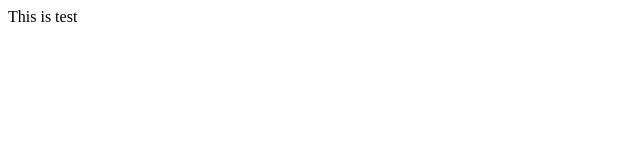
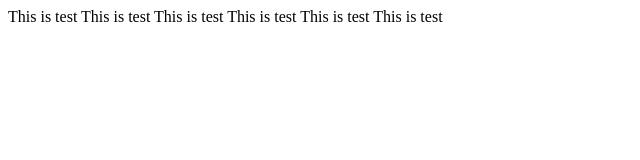
Before and after one commit to FarhanRashid886/JS_basics, a plain HTML site: page index.html in a window 1280 px wide. Shown: the whole page, without its empty margins (0-640 px from the left). Drawn offline with Linux system fonts and the light colour scheme.

Commit message:
Added features

```diff
--- a/index.html
+++ b/index.html
@@ -4,9 +4,10 @@
     <meta charset="UTF-8" />
     <meta name="viewport" content="width=device-width, initial-scale=1.0" />
     <script src="sandbox.js"></script>
-    <title>Document</title>
+    <title>Document!!!dd</title>
   </head>
   <body>
-    This is test
+    This is test This is test This is test This is test This is test This is
+    test
   </body>
 </html>
```
